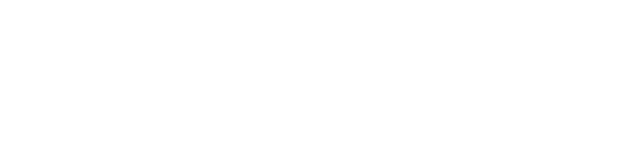
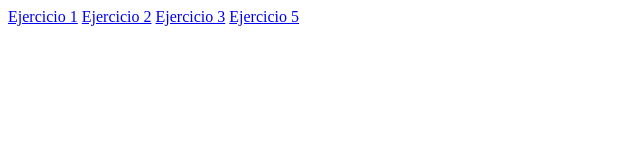
Before and after one commit to Juand990/jdng-fe-gc-bootstrap, a plain HTML site: page index.html in a window 1280 px wide. Shown: the whole page, without its empty margins (0-640 px from the left). Drawn offline with Linux system fonts and the light colour scheme.

Commit message:
subir ejercicios

```diff
--- a/index.html
+++ b/index.html
@@ -6,6 +6,9 @@
     <title>Document</title>
 </head>
 <body>
-
+    <a href="./BT-1/index.html">Ejercicio 1</a>
+    <a href="./BT-2/index.html">Ejercicio 2</a>
+    <a href="./BT-3/index.html">Ejercicio 3</a>
+    <a href="./BT-5/index.html">Ejercicio 5</a>
 </body>
 </html>
```
